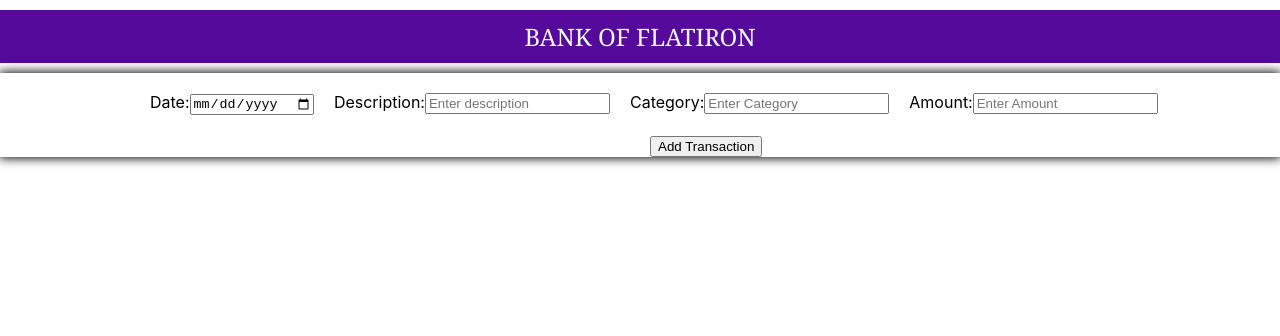
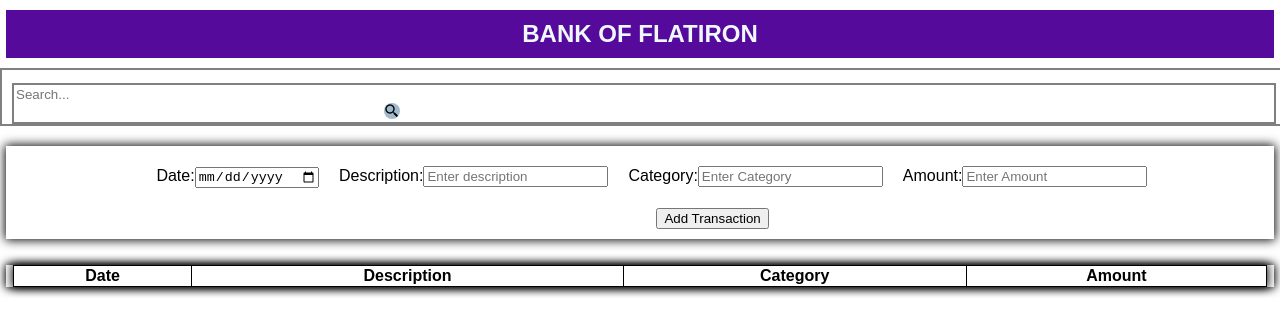
Before and after one commit to Bjoseph23/bank-of--flatiron, a React (Create React App) app: page / in a window 1280 px wide. Shown: the top 336 px of the page. Built offline with nearby package versions, Linux system fonts and the light colour scheme.

Commit message:
Added the data entered in the form to the table

```diff
--- a/package.json
+++ b/package.json
@@ -6,6 +6,7 @@
     "@testing-library/jest-dom": "^5.17.0",
     "@testing-library/react": "^13.4.0",
     "@testing-library/user-event": "^13.5.0",
+    "boxicons": "^2.1.4",
     "react": "^18.3.1",
     "react-dom": "^18.3.1",
     "react-scripts": "5.0.1",
--- a/src/App.css
+++ b/src/App.css
@@ -1,3 +1,7 @@
+body{
+  font-family: fantasy;
+}
+
 .header{
   text-align: center;
   background-color: rgb(85, 10, 155);
@@ -6,11 +10,16 @@
   margin-top: 10px;
   margin-bottom: 10px;
   padding: 10px 6px;
-  font-family: Georgia, 'Times New Roman', Times, serif;
+  font-weight:bold;
+  margin-left: 0.5%;
+  margin-right: 0.5%;
 }
 
 .card{
-  box-shadow: 0px 0px 10px 1px
+  box-shadow:  0px 0px 10px 1px;
+  margin-left: 0.5%;
+  margin-right: 0.5%;
+
 }
 
 .input{
@@ -20,9 +29,50 @@
 
 .submit{
   margin-left:500px;
+  margin-bottom: 10px;
 }
 
 .form{
   margin-left: 150px;
 
 }
+.search-bar{
+  width: 100%;
+  background-color: white;
+  border:2px solid gray;
+}
+.search{
+  border:none;
+  width: 70%;
+}
+
+.search:focus{
+  outline: none;
+}
+
+.search-container{
+  padding-right: 10px;
+  padding-left: 10px;
+  padding-top: 1%;
+}
+#searh-icon{
+  margin-left: 370px;
+  background-color: rgb(160, 186, 204);
+  border-radius: 70%;
+}
+.table-card{
+  box-shadow:  0px 0px 10px 1px;
+  margin-left: 0.5%;
+  margin-right: 0.5%;
+  margin-top: 2%;
+
+}
+
+table, th, td{
+  border:1px solid black;
+  border-collapse: collapse;
+  border-radius: 5px;
+}
+table{
+  width:100%;
+}
--- a/src/App.js
+++ b/src/App.js
@@ -1,17 +1,58 @@
 import './App.css';
+import 'boxicons/css/boxicons.min.css'
 import Header from './components/Header';
 import TransactionList from './components/TransactionList';
 import InputForm from './components/InputForm';
-import items from './data/items';
 
-console.log(items)
+import { useState } from 'react';
+import SearchBar from './components/SearchBar'
+
+
+
+function Transaction() {
+  const [transactions, setTransactions] = useState([]);
+  const [searchTerm, setSearchTerm] = useState("");
+
+  const addTransaction = (newTransaction) => {
+    setTransactions([...transactions, newTransaction]);
+  };
+
+  const result = () =>
+    transactions.filter((transaction) => {
+      return transaction.description
+        .toLowerCase()
+        .includes(searchTerm.toLocaleLowerCase());
+    });
+
+  function handleChange(e) {
+    setSearchTerm(e.target.value);
+  }
+
+  const handleClick = () => {
+    setTransactions(result);
+  };
+  return (
+    <div>
+      <div className="search-bar">
+      <SearchBar/>
+      </div>
+      <div style={{ padding: 10 }}>
+      </div>
+      <InputForm onAddTransaction={addTransaction}/>
+      <div className="table-card">
+      <TransactionList transactions={transactions} />
+      </div>
+    </div>
+  );
+}
 
 function App() {
   return (
     <div className="App">
+
       <Header/>
-      <TransactionList item={items}/>
-      <InputForm/>
+
+      <Transaction/>
     </div>
   );
 }
--- a/src/components/InputForm.js
+++ b/src/components/InputForm.js
@@ -1,26 +1,47 @@
-import React from "react";
-//onSubmit={handleSubmit}
-function InputForm(){
+import React, { useState } from "react";
+
+
+function InputForm({onAddTransaction}){
+    const [date,setDate]=useState('')
+    const [description,setDescription]=useState('')
+    const [category,setCategory]=useState('')
+    const [amount,setAmount]=useState('')
 
     function handleSubmit(event){
         event.preventDefault()
+
+        const newTransaction ={
+            date,
+            description,
+            category,
+            amount,
+        }
+
+        onAddTransaction(newTransaction);
+
+    // Clear the form after adding a transaction
+    setDate("");
+    setDescription("");
+    setCategory("");
+    setAmount(0);
     }
     return (
         <div className="card">
-        <form class="form" onSubmit={handleSubmit}>
+
+        <form className="form" onSubmit={handleSubmit}>
             <label htmlFor="date">Date:</label>
-            <input type="date" id="date" class="input" placeholder="Enter Date" />
+            <input type="date" id="date" value={date} className="input" placeholder="Enter Date" onChange={(e)=> setDate(e.target.value)}/>
 
             <label htmlFor="Description">Description:</label>
-            <input type="text" id="description" class="input" placeholder="Enter description"  />
+            <input type="text" id="description" value={description} className="input" placeholder="Enter description" onChange={(e)=> setDescription(e.target.value)} />
 
             <label htmlFor="Category">Category:</label>
-            <input type="text" id="category" class="input" placeholder="Enter Category" />
+            <input type="text" id="category" value={category} className="input" placeholder="Enter Category"onChange={(e)=> setCategory(e.target.value)} />
 
             <label htmlFor="amount">Amount:</label>
-            <input type="number" id="amount" class="input" placeholder="Enter Amount" />
+            <input type="number" id="amount" value={amount} className="input" placeholder="Enter Amount" onChange={(e)=> setAmount(e.target.value)}/>
 
-            <button class="submit" type="submit" onClick={{handleSubmit}}>Add Transaction</button>
+            <button className="submit" type="submit"  >Add Transaction</button>
         </form>
     </div>
     )
--- a/src/components/SearchBar.js
+++ b/src/components/SearchBar.js
@@ -0,0 +1,13 @@
+import React from 'react'
+
+function SearchBar() {
+  return (
+    <div className='search-container'>
+        <div className='search-bar'>
+            <input className='search' placeholder='Search...'/> <i id="searh-icon" className="bx bx-search-alt-2"> </i>
+        </div>
+    </div>
+  )
+}
+
+export default SearchBar
--- a/src/components/TransactionList.js
+++ b/src/components/TransactionList.js
@@ -1,7 +1,35 @@
-import React from "react";
+import React, { useState } from "react";
+import InputForm from "./InputForm";
 
-function TransactionList({item}){
-    return
+function TransactionList({transactions}){
+
+    return (
+        <div className="table-card">
+            <table>
+            <thead>
+                <tr>
+                <th>Date</th>
+                <th>Description</th>
+                <th>Category</th>
+                <th>Amount</th>
+                </tr>
+            </thead>
+
+                {transactions.map((obj,index)=>{
+                return(
+                    <tbody key={index}>
+                    <tr>
+                     <td>{obj.date}</td>
+                     <td>{obj.description}</td>
+                     <td>{obj.category}</td>
+                     <td>{obj.amount}</td>
+                     </tr>
+                    </tbody>
+                )})}
+
+            </table>
+        </div>
+    )
 }
 
 export default TransactionList
```
Also changed, not shown: 1 other file (tests, documents, lock files or other folders).
